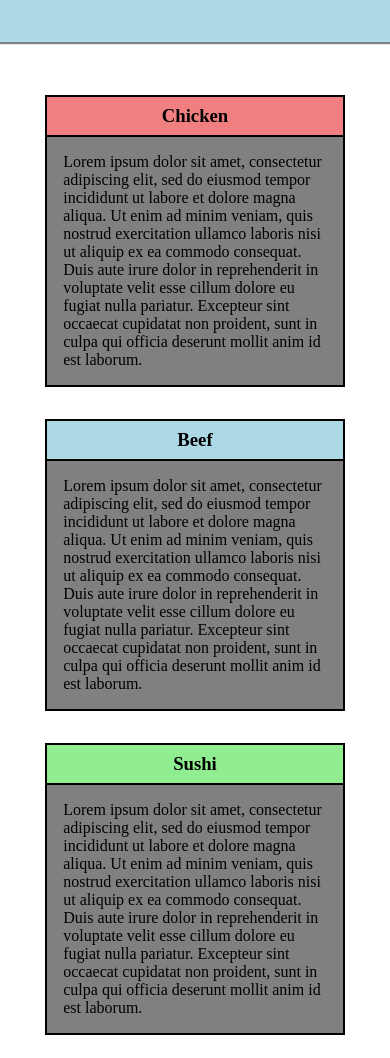
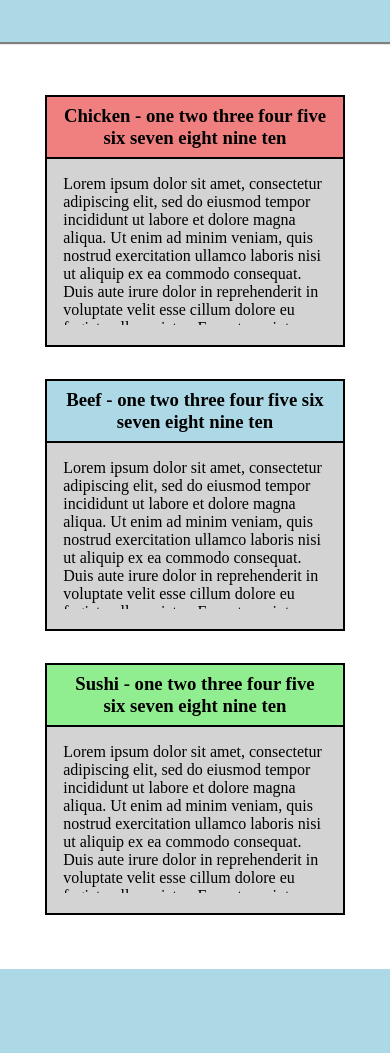
Before and after one commit to astra9/JHU_Frontend_Assignment2, a plain HTML site: page index.html in a window 390 px wide. Shown: the part 42-1100 px from the top of the page. Drawn offline with Linux system fonts and the light colour scheme.

Commit message:
scroll-feature: scroll feature in the section boxes
Limited the height of the section boxes so that text inside of them
would overflow. I set overflow to hidden. When we hover over the section
then the overflow gets a value of scroll. The cursor becomes row resize.
I also added more text to the title tiles in the mobile view.

Signed-off-by: astra9 <thedigitalwhiterabbit@gmail.com>

```diff
--- a/index.html
+++ b/index.html
@@ -15,8 +15,18 @@
     </header>
     <main class="main-content">
         <section class="main-content_section--one">
+            <h3 class="mobile-section-title">Chicken - one two three four five six seven eight nine ten</h3>
             <h3 class="section-title">Chicken</h3>
-            <p>
+            <p class="section-paragraph">
+                Lorem ipsum dolor sit amet, consectetur adipiscing elit,
+                sed do eiusmod tempor incididunt ut labore et dolore
+                magna aliqua. Ut enim ad minim veniam, quis nostrud
+                exercitation ullamco laboris nisi ut aliquip ex ea
+                commodo consequat. Duis aute irure dolor in reprehenderit
+                in voluptate velit esse cillum dolore eu fugiat nulla
+                pariatur. Excepteur sint occaecat cupidatat non proident,
+                sunt in culpa qui officia deserunt mollit anim id
+                est laborum.
                 Lorem ipsum dolor sit amet, consectetur adipiscing elit,
                 sed do eiusmod tempor incididunt ut labore et dolore
                 magna aliqua. Ut enim ad minim veniam, quis nostrud
@@ -30,7 +40,17 @@
         </section>
         <section class="main-content_section--two">
             <h3 class="section-title">Beef</h3>
-            <p>
+            <h3 class="mobile-section-title">Beef - one two three four five six seven eight nine ten</h3>
+            <p class="section-paragraph">
+                Lorem ipsum dolor sit amet, consectetur adipiscing elit,
+                sed do eiusmod tempor incididunt ut labore et dolore
+                magna aliqua. Ut enim ad minim veniam, quis nostrud
+                exercitation ullamco laboris nisi ut aliquip ex ea
+                commodo consequat. Duis aute irure dolor in reprehenderit
+                in voluptate velit esse cillum dolore eu fugiat nulla
+                pariatur. Excepteur sint occaecat cupidatat non proident,
+                sunt in culpa qui officia deserunt mollit anim id
+                est laborum.
                 Lorem ipsum dolor sit amet, consectetur adipiscing elit,
                 sed do eiusmod tempor incididunt ut labore et dolore
                 magna aliqua. Ut enim ad minim veniam, quis nostrud
@@ -44,7 +64,26 @@
         </section>
         <section class="main-content_section--three">
             <h3 class="section-title">Sushi</h3>
-            <p>
+            <h3 class="mobile-section-title">Sushi - one two three four five six seven eight nine ten</h3>
+            <p class="section-paragraph">
+                Lorem ipsum dolor sit amet, consectetur adipiscing elit,
+                sed do eiusmod tempor incididunt ut labore et dolore
+                magna aliqua. Ut enim ad minim veniam, quis nostrud
+                exercitation ullamco laboris nisi ut aliquip ex ea
+                commodo consequat. Duis aute irure dolor in reprehenderit
+                in voluptate velit esse cillum dolore eu fugiat nulla
+                pariatur. Excepteur sint occaecat cupidatat non proident,
+                sunt in culpa qui officia deserunt mollit anim id
+                est laborum.
+                Lorem ipsum dolor sit amet, consectetur adipiscing elit,
+                sed do eiusmod tempor incididunt ut labore et dolore
+                magna aliqua. Ut enim ad minim veniam, quis nostrud
+                exercitation ullamco laboris nisi ut aliquip ex ea
+                commodo consequat. Duis aute irure dolor in reprehenderit
+                in voluptate velit esse cillum dolore eu fugiat nulla
+                pariatur. Excepteur sint occaecat cupidatat non proident,
+                sunt in culpa qui officia deserunt mollit anim id
+                est laborum.
                 Lorem ipsum dolor sit amet, consectetur adipiscing elit,
                 sed do eiusmod tempor incididunt ut labore et dolore
                 magna aliqua. Ut enim ad minim veniam, quis nostrud
--- a/style.css
+++ b/style.css
@@ -8,7 +8,6 @@
     display: block;
     width: 100vw;
     height: 10vh;
-    /* padding:1rem 1rem 3rem 1rem; */
     text-align: left;
     background-color: lightblue;
     box-shadow: 1px 1px 1px 1px rgba(0, 0, 0, 0.5);
@@ -45,10 +44,10 @@
 .main-content_section--two,
 .main-content_section--three {
     position: relative;
-    background-color: gray;
+    background-color: lightgray;
     margin: 2rem auto;
     width: 80%;
-    overflow: hidden;
+
     border: black solid 2px;
 }
 
@@ -56,31 +55,49 @@
     clear: both;
 }
 
-.section-title {
+.mobile-section-title {
     width: 100%;
     text-align: center;
-    padding: .5rem 0;
+    padding: .5rem 1rem;
     border: black solid;
     border-width: 0px 0px 2px 0px;
 }
 
-.main-content_section--one>.section-title {
+.section-title {
+    display: none;
+}
+
+.main-content_section--one>.section-title,
+.main-content_section--one>.mobile-section-title {
     background-color: lightcoral;
 }
 
-.main-content_section--two>.section-title {
+.main-content_section--two>.section-title,
+.main-content_section--two>.mobile-section-title {
     background-color: lightblue;
 }
 
-.main-content_section--three>.section-title {
+.main-content_section--three>.section-title,
+.main-content_section--three>.mobile-section-title {
     background-color: lightgreen;
 }
 
-p {
-    padding: 1rem;
+.section-paragraph {
+    display: inline-block;
+    margin: 1rem 1rem;
+    height: 150px;
+    overflow: hidden;
+}
+
+.section-paragraph:hover {
+   cursor: row-resize;
+   overflow: scroll;
 }
 
 @media (min-width:768px) {
+    .mobile-section-title {
+        display: none;
+    }
 
     .main-header__tile--mobile {
         display: none;
@@ -95,8 +112,8 @@ p {
         text-align: center;
     }
 
-    p {
-        padding-top: 40px;
+    .section-paragraph {
+        margin: 3rem 1rem 1rem 1rem;
     }
 
     .main-content_section--one,
@@ -117,6 +134,7 @@ p {
         position: absolute;
         padding: .2rem 1rem;
         width: 150px;
+        border: black solid;
         border-width: 0px 0px 2px 2px;
     }
 
```
